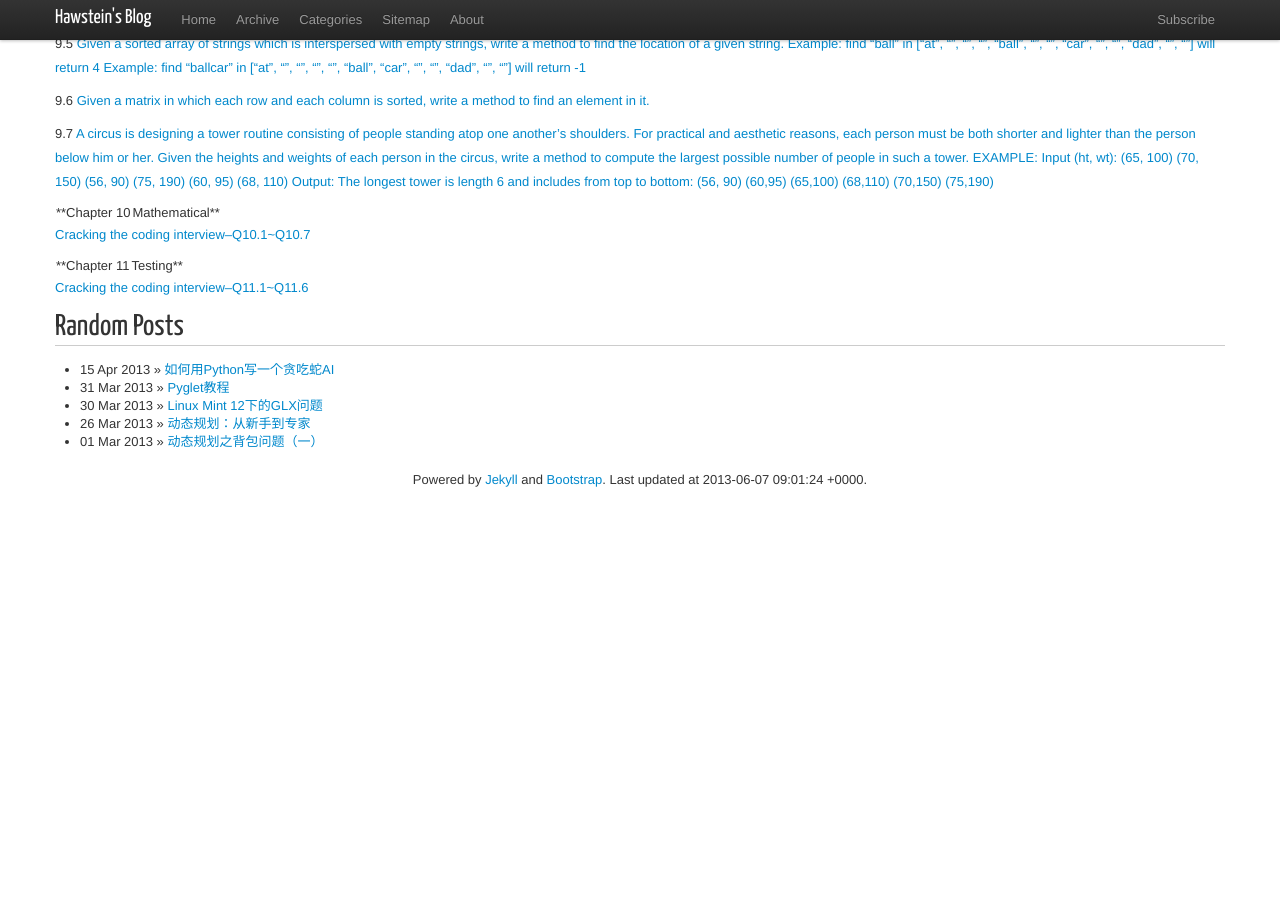
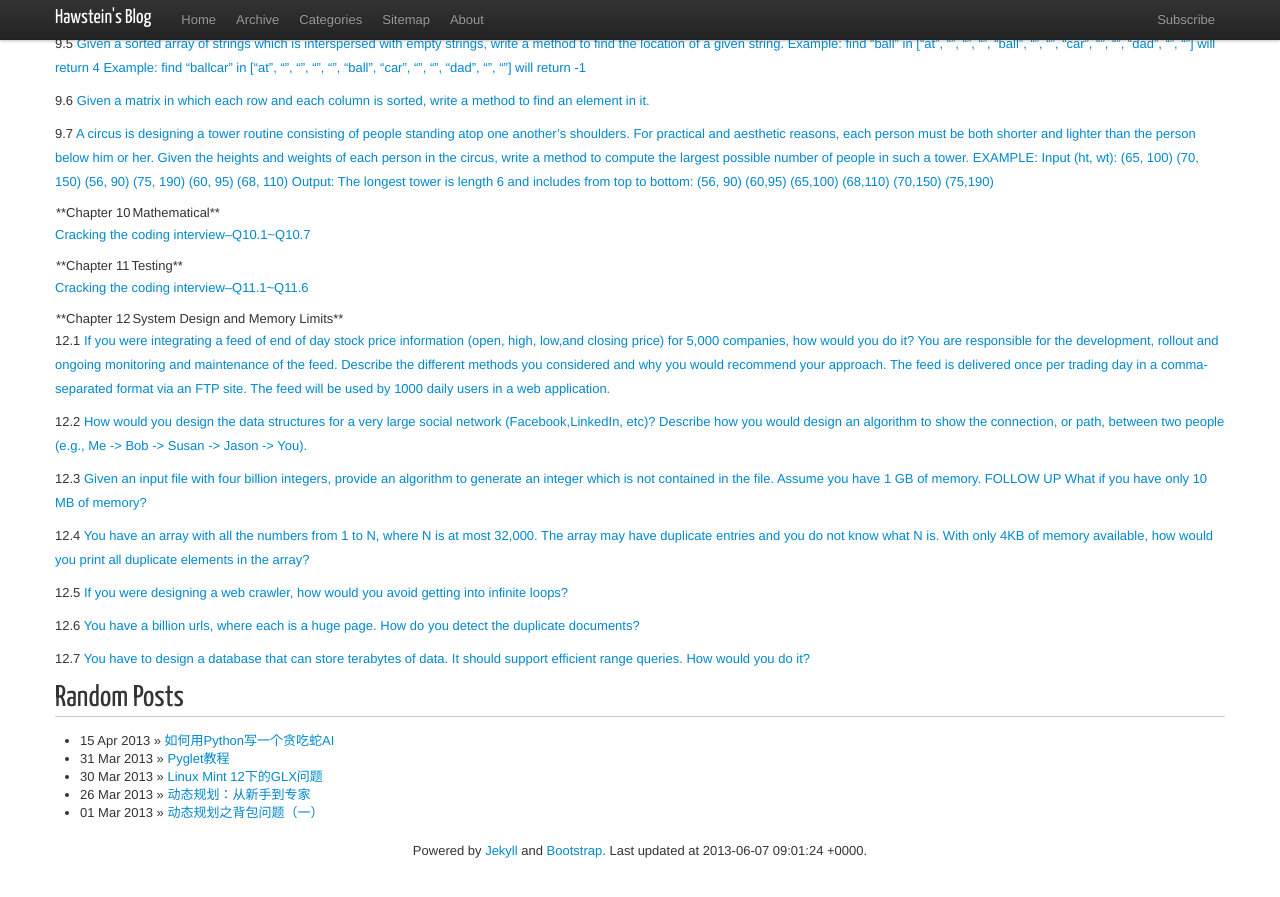
Before and after one commit to Hawstein/hawstein.github.com, a Jekyll site: the page built from _posts/2013/2013-3-14-ctci-solutions-contents.md, in a window 1280 px wide and 900 px high, scrolled down 2671 px. Shown: the top 897 px of the window. Built offline with Jekyll 4.4.1, drawn with Linux system fonts in a browser that asks for light colours; nearby versions of some CDN libraries; Markdown is read by kramdown in place of the engine named in the settings; comment, search, counter and statistics services are not loaded; before the commit the page ends 3200 px from its top, so only the background shows below that.

Commit message:
add posts

```diff
--- a/_posts/2013/2013-3-14-ctci-solutions-contents.md
+++ b/_posts/2013/2013-3-14-ctci-solutions-contents.md
@@ -362,3 +362,53 @@ Output: The longest tower is length 6 and includes from top to bottom: (56, 90)
 
 [Cracking the coding interview--Q11.1~Q11.6
 ](/posts/ctci-ch11-testing.html)
+
+**Chapter 12 | System Design and Memory Limits**
+
+12.1
+[If you were integrating a feed of end of day stock price
+information (open, high, low,and closing price) for 5,000
+companies, how would you do it? You are responsible for
+the development, rollout and ongoing monitoring and maintenance
+of the feed. Describe the different methods you considered and
+why you would recommend your approach. The feed is delivered once
+per trading day in a comma-separated format via an FTP site. The
+feed will be used by 1000 daily users in a web application.
+](/posts/12.1.html)
+
+12.2
+[How would you design the data structures for a very large
+social network (Facebook,LinkedIn, etc)? Describe how you would
+design an algorithm to show the connection, or path, between two
+people (e.g., Me -> Bob -> Susan -> Jason -> You).
+](/posts/12.2.html)
+
+12.3
+[Given an input file with four billion integers, provide an
+algorithm to generate an integer which is not contained in the
+file. Assume you have 1 GB of memory.
+FOLLOW UP
+What if you have only 10 MB of memory?
+](/posts/12.3.html)
+
+12.4
+[You have an array with all the numbers from 1 to N, where N is
+at most 32,000. The array may have duplicate entries and you do
+not know what N is. With only 4KB of memory available, how would
+you print all duplicate elements in the array?
+](/posts/12.4.html)
+
+12.5
+[If you were designing a web crawler, how would you avoid getting
+into infinite loops?
+](/posts/12.5.html)
+
+12.6
+[You have a billion urls, where each is a huge page. How do you
+detect the duplicate documents?
+](/posts/12.6.html)
+
+12.7
+[You have to design a database that can store terabytes of data.
+It should support efficient range queries. How would you do it?
+](/posts/12.7.html)
```
Also changed, not shown: _posts/2012/2012-12-22-3.5.md (+0 -2 lines), _posts/2013/2013-1-11-8.4.md (+3 -3 lines), _posts/2013/2013-1-31-12.5.md (added, +35 -0 lines), _posts/2013/2013-2-1-12.6.md (added, +64 -0 lines), _posts/2013/2013-2-1-common-awk.md (added, +16 -0 lines), _posts/2013/2013-2-2-12.7.md (added, +58 -0 lines), _posts/2013/2013-3-26-dp-novice-to-advanced.md (+1 -1 lines), assets/img/2013/2/2/B+tree.png (added).
